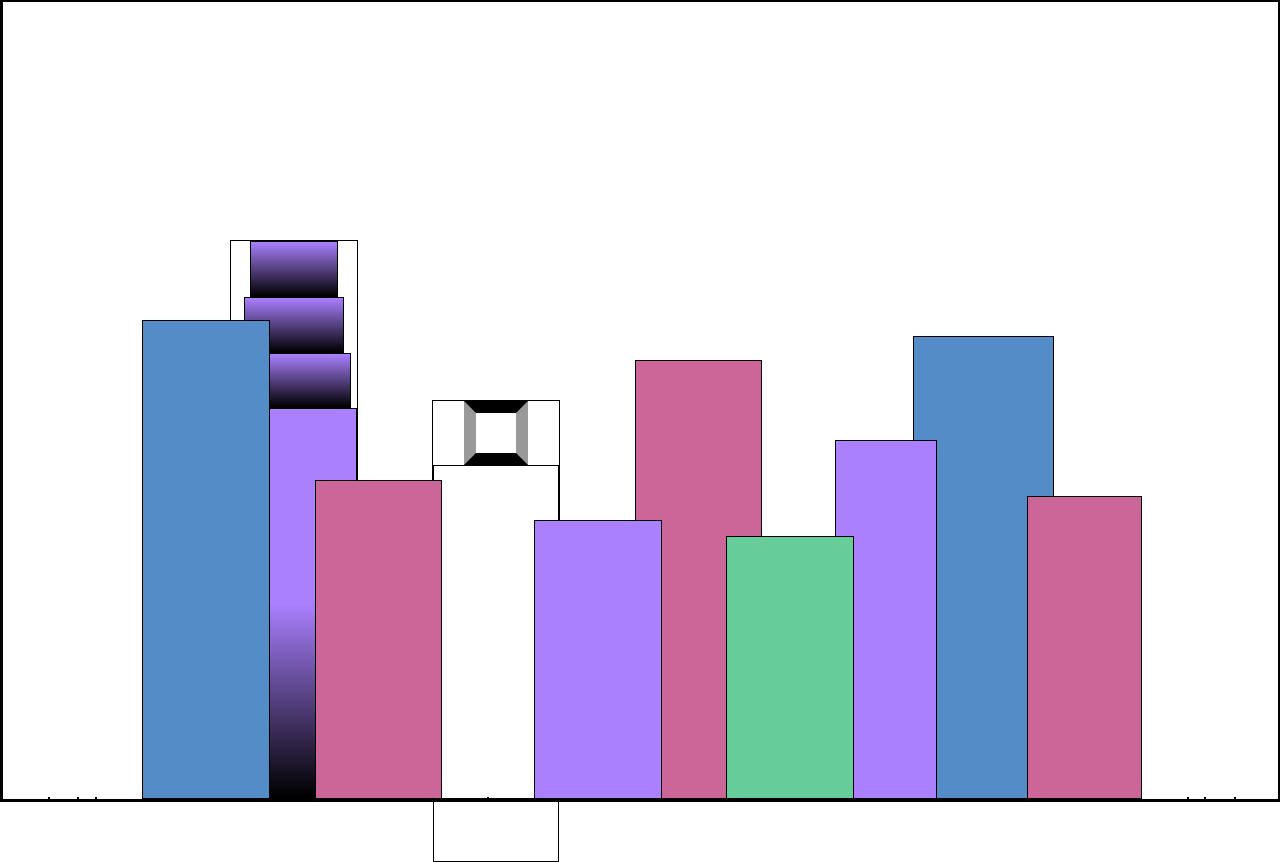
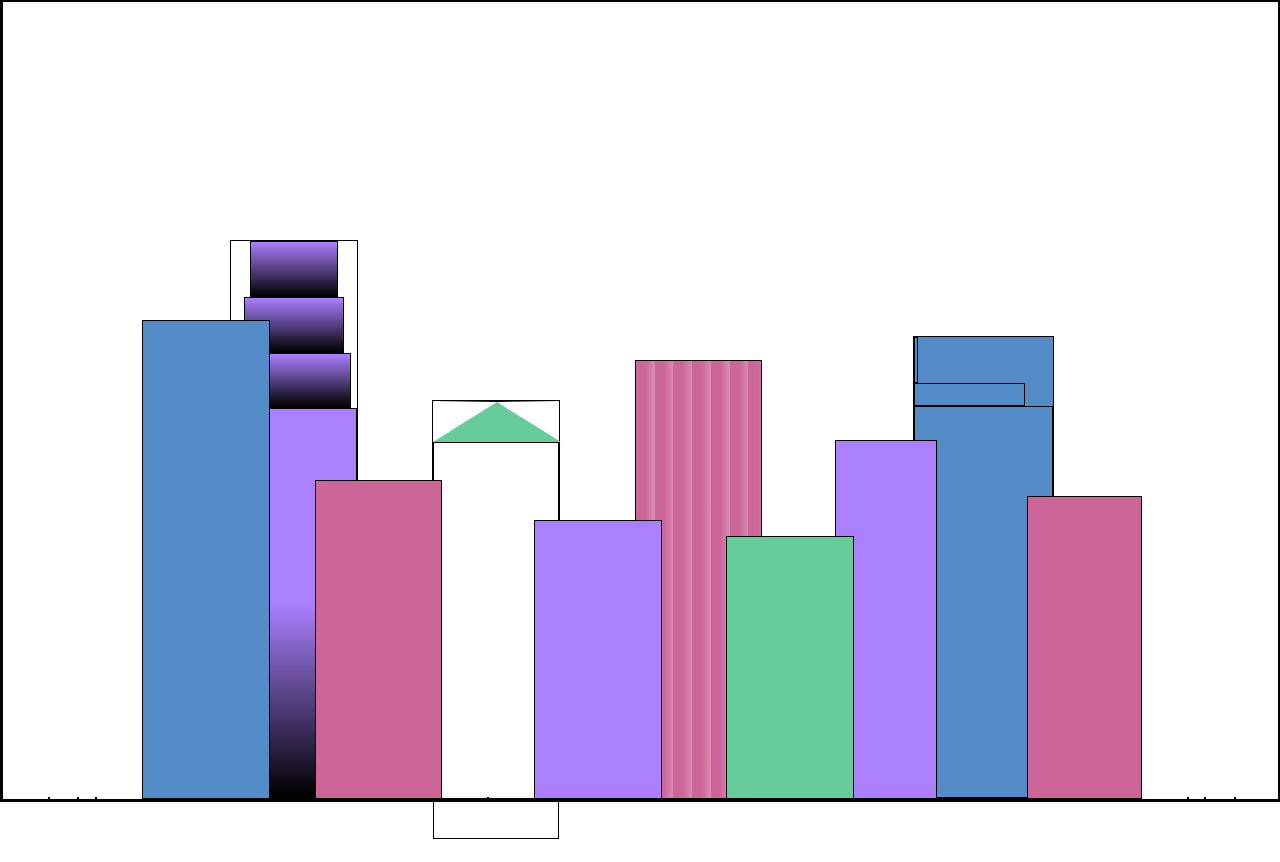
Before and after one commit to Sekoutouree/City-sky-line, a plain HTML site: page index.html in a window 1280 px wide. After the commit the page ends 839 px from the top, so only its background shows below. Drawn offline with Linux system fonts and the light colour scheme.

Commit message:
Udated index.html and styles.css

```diff
--- a/index.html
+++ b/index.html
@@ -23,7 +23,11 @@
         </div>
         <div class="bb3"></div>
         <div></div>
-        <div class="bb4"></div>
+        <div class="bb4">
+            <div class="bb4a"></div>
+            <div class="bb4b"></div>
+            <div class="bb4c"></div>
+        </div>
         <div></div>
         <div></div>
     </div>
--- a/styles.css
+++ b/styles.css
@@ -5,6 +5,7 @@
     --building-color4: #538cc6;
     --window-color1: black;
     --window-color2: #8cd9b3;
+    --window-color3: #d98cb3;
 }
 
 * {
@@ -93,20 +94,20 @@ body {
 }
 
 .bb2a {
-    margin: auto;
-    width: 5vw;
-    height: 5vw;
-    border-top: 1vw solid #000;
-    border-bottom: 1vw solid #000;
-    border-left: 1vw solid #999;
-    border-right: 1vw solid #999;
+    /* margin: auto; */
+    /* width: 5vw;
+    height: 5vw; */
+    /* border-top: 1vw solid #000; */
+    border-bottom: 5vh solid var(--building-color2);
+    border-left: 5vw solid transparent;
+    border-right: 5vw solid transparent;
 }
 
 .bb2b {
     width: 100%;
     height: 100%;
     background: repeating-linear-gradient (
-        var(--building-color2) 0%,
+        var(--building-color2),
         var(--building-color2) 6%,
         var(--window-color2) 6%,
         var(--window-color2) 9%
@@ -116,7 +117,13 @@ body {
 .bb3 {
     width: 10%;
     height: 55%;
-    background-color: var(--building-color3, pink);
+    /* background-color: var(--building-color3, pink); */
+    background: repeating-linear-gradient(
+        90deg,
+        var(--building-color3),
+        var(--building-color3),
+        var(--window-color3) 15%
+    );
 }
 
 .bb4 {
@@ -125,6 +132,20 @@ body {
     background-color: var(--building-color4);
 }
 
+.bb4a {
+    width: 3%;
+    height: 10%;
+}
+
+.bb4b {
+    width: 80%;
+    height: 5%;
+}
+
+.bb4c {
+    width: 100%;
+    height: 85%;
+}
 /* .foreground-buildings {
     width: 100%;
     height: 100%;
```
